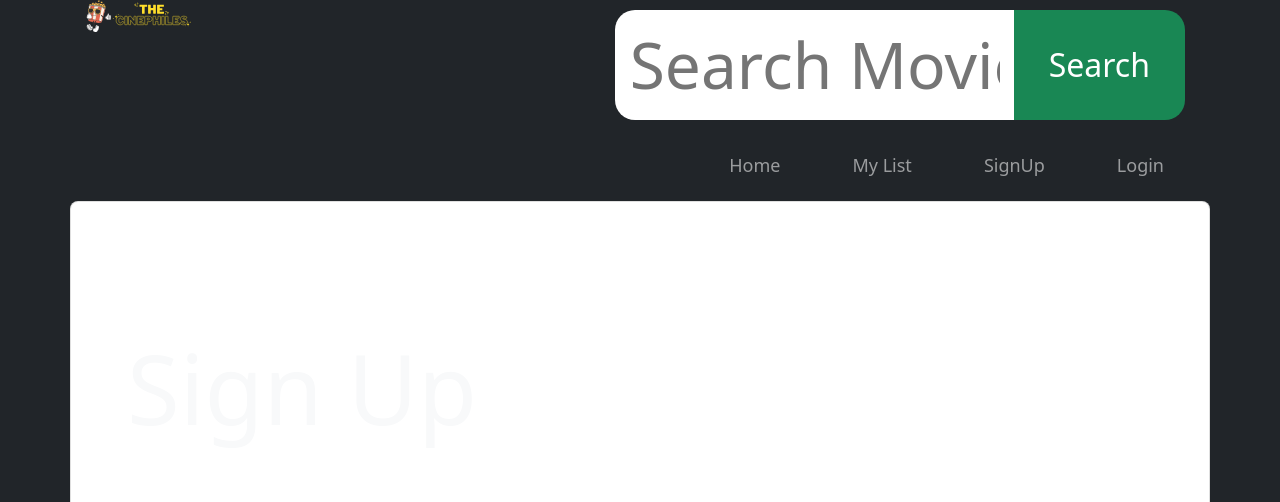
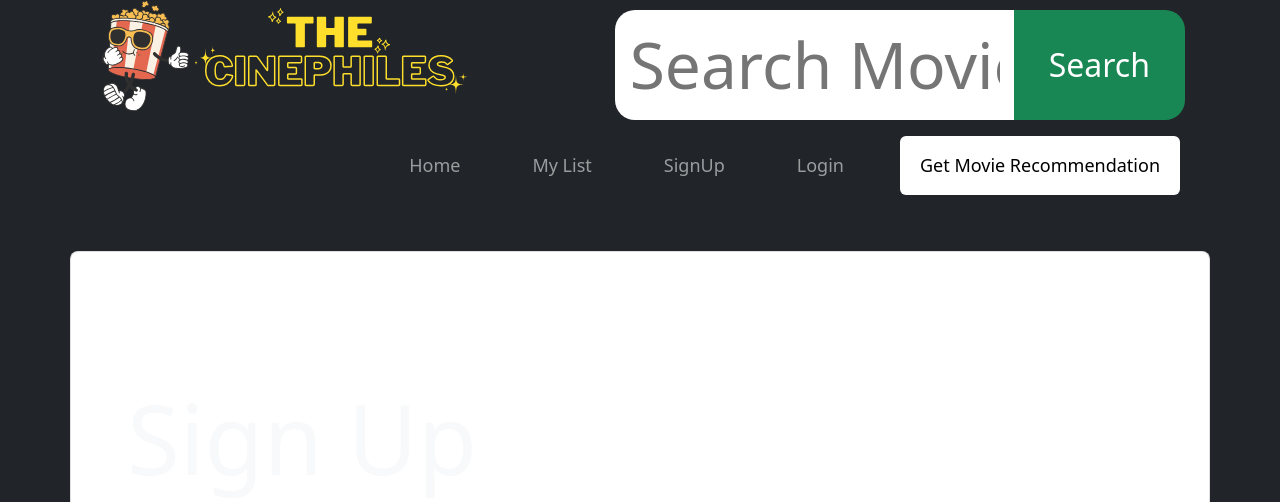
Before and after one commit to Mrudu30/Movie_recommendation_django, a Django app: page /signupaccount/ in a window 1280 px wide. Shown: the top 502 px of the page. Run offline with Django 4.2, Linux system fonts and the light colour scheme; some libraries are stand-ins or nearby versions.

Commit message:
base.css change

```diff
--- a/reccomender/static/css/base.css
+++ b/reccomender/static/css/base.css
@@ -78,7 +78,7 @@
     padding-left: 60px;
 }
 header .navbar-brand{
-    width: 115px;
+    width: 400px;
     height: auto;
     display: block;
     margin: 0px;
@@ -175,3 +175,14 @@
     text-align: center;
     margin-top: 4px;
 }
+.navbar-expand-sm .navbar-nav .nav-button .nav-link{
+    background: #fff;
+    color: #000!important;
+    padding-left: 20px;
+    padding-right: 20px;
+    border-radius: 6px;
+}
+header{
+    padding-bottom: 50px;
+    position: relative;
+}
--- a/reccomender/templates/base.html
+++ b/reccomender/templates/base.html
@@ -53,16 +53,16 @@
                                             </a>
                                         </li>
                                         {% if not request.user.is_authenticated %}
-                                                <li class="nav-item">
+                                            <li class="nav-item">
                                                     <a href="{% url 'signup' %}" class="nav-link">
                                                         <span aria-hidden="true"></span>SignUp
                                                     </a>
-                                                </li>
-                                                <li class="nav-item">
+                                            </li>
+                                            <li class="nav-item">
                                                     <a href="{% url 'login' %}" class="nav-link">
                                                         <span aria-hidden="true"></span>Login
                                                     </a>
-                                                </li>
+                                            </li>
                                             {% else %}
                                                 <li class="nav-item">
                                                     <a href="{% url 'logout' %}" class="nav-link">
@@ -70,6 +70,12 @@
                                                     </a>
                                                 </li>
                                             {% endif %}
+                                        <li class="nav-item nav-button">
+                                            <a href="{% url 'filter_movies' %}" class="nav-link">
+                                                <span aria-hidden="true"></span>
+                                                Get Movie Recommendation
+                                            </a>
+                                        </li>
                                     </ul>
                                 </div>
                             </nav>
```
Also changed, not shown: reccomender/templates/initTemplates/home.html (+0 -11 lines), db.sqlite3.
